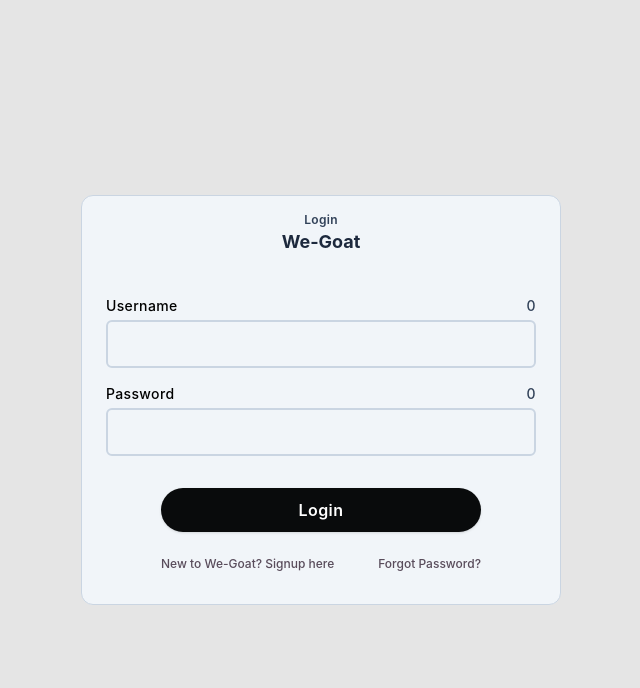
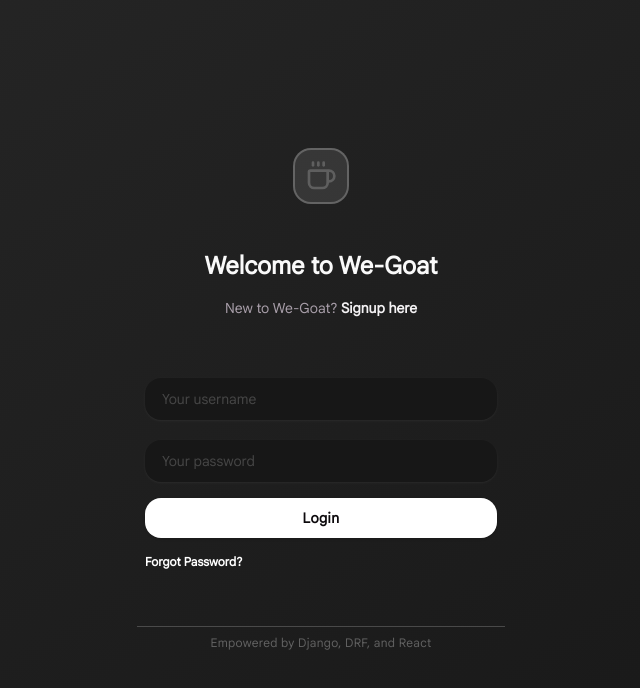
Before and after one commit to GetALifehahaha/we-goat-login, a React app in the folder frontend/: page /login in a window 1280 px wide. Shown: the top 688 px of the page, without its empty margins (319-959 px from the left). Built offline with nearby package versions, Linux system fonts and the light colour scheme; no server answers; the HTML template or start-up script is replaced by a standard one.

Commit message:
Redesigned Login and Register UI. Added GoogleSans (GOAT) font to the system.

```diff
--- a/frontend/src/features/auth/page/Login.jsx
+++ b/frontend/src/features/auth/page/Login.jsx
@@ -2,7 +2,7 @@
 import { Link } from 'react-router-dom';
 import authService from '../services/authService';
 // import { X } from 'lucide-react';
-import { Input, Button } from '../../shared/';
+import { Input, Button, PageLogo } from '../../shared/';
 
 const rules = [
     {
@@ -85,13 +85,18 @@
 
 
     return (
-        <div className='absolute left-0 top-0 max-w-full w-full max-h-screen h-full bg-black/10 backdrop-blur overflow-hidden
+        <div className='relative left-0 top-0 max-w-full w-full h-screen bg-linear-to-br from-neutral-800 to-neutral-900 backdrop-blur overflow-hidden
                         flex justify-center items-center
         '>
-            <div className='bg-slate-100 w-120 p-4 rounded-xl border border-slate-300 transition-all'>
-                <div className='text-md flex flex-col items-center justify-between mb-8'>
-                    <h5 className='text-slate-700 text-xs font-semibold tracking-wide'>Login</h5>
-                    <h1 className='font-bold text-lg text-slate-800'>We-Goat</h1>
+            <div className='w-100 p-4 rounded-xl transition-all '>
+                <div className='text-md flex flex-col items-center justify-between'>
+                    <PageLogo />
+
+                    <h1 className='text-mauve-50 text-2xl font-semibold mt-12 mb-4'>
+                        Welcome to We-Goat
+                    </h1>
+                    <Link to='/signup' className='text-mauve-400 text-sm'>New to We-Goat? <strong className='font-bold text-mauve-100'>Signup here</strong></Link>
+
                 </div>
                 <form onSubmit={async (e) => {
                     e.preventDefault();
@@ -100,37 +105,39 @@
 
                     authService.login(credentials);
                 }}
-                    className='flex flex-col p-2 gap-4'
+                    className='flex flex-col p-2 gap-4 my-12'
                 >
                     <Input
                         type='text'
                         name='username'
-                        label='Username'
                         value={credentials.username}
+                        hasCounter={false}
                         onChange={handleChange}
-                        placeholder='Username'
+                        placeholder='Your username'
                         error={fieldError.username}
                         onClear={clearField}
+                        className=' rounded-2xl bg-neutral-900'
                     />
 
                     <Input
                         type='password'
                         name='password'
-                        label='Password'
+                        hasCounter={false}
                         value={credentials.password}
                         onChange={handleChange}
-                        placeholder='Password'
+                        placeholder='Your password'
                         error={fieldError.password}
                         onClear={clearField}
+                        className='rounded-2xl bg-neutral-900'
+
                     />
 
-                    <Button type='submit' text='Login' />
+                    <Button type='submit' text='Login' className='w-full rounded-2xl bg-white text-mauve-950 text-sm hover:w-full hover:bg-white/70 mt-0' />
+                    <Link to='/forgotPassword' className='text-white text-xs font-semibold'>Forgot Password?</Link>
                 </form>
 
-                <div className='w-80 flex mx-auto my-4 items-center justify-between text-xs font-medium text-mauve-600'>
-                    <Link to='/signup' className='hover:text-mauve-800'>New to We-Goat? Signup here</Link>
-                    <Link to='/forgotPassword' className='hover:text-mauve-800'>Forgot Password?</Link>
-                </div>
+                <hr className='w-full text-white/20' />
+                <h5 className='text-xs text-white/30 text-center mt-2 font-light tracking-wide'>Empowered by Django, DRF, and React</h5>
             </div>
         </div >
     )
--- a/frontend/src/features/auth/page/Register.jsx
+++ b/frontend/src/features/auth/page/Register.jsx
@@ -1,19 +1,17 @@
 import { useState } from 'react'
 import { Link, useNavigate } from 'react-router-dom';
 import authService from '../services/authService';
-// import { X } from 'lucide-react';
-import { Input, Button, regex, Feedback } from '../../shared/';
+import { Input, Button, regex, Feedback, PageLogo } from '../../shared/';
 
 const rules = [
-    { field: 'username', limit: 255, min: 8, required: true },
+    { field: 'firstName', limit: 255, min: 2, required: true },
+    { field: 'lastName', limit: 255, min: 2, required: true },
+    { field: 'email', limit: 255, min: 8, required: true, isEmail: true },
+    { field: 'username', limit: 255, min: 4, required: true },
     { field: 'password', limit: 255, min: 8, required: true },
-    { field: 'firstName', limit: 255, min: 8, required: true },
-    { field: 'lastName', limit: 255, min: 8, required: true },
-    { field: 'email', limit: 255, min: 8, required: true, isEmail: true },
 ]
 
 const Register = () => {
-
     const [loading, setLoading] = useState(false);
     const navigate = useNavigate();
 
@@ -25,181 +23,168 @@
         firstName: '', lastName: '', email: '', username: '', password: ''
     });
 
-    const [feedback, setFeedback] = useState([{ type: '', message: '' }])
-
-    const handleFieldError = (field, message) => {
-        setFieldError((prevErrors) => {
-            return {
-                ...prevErrors,
-                [field]: message
-            }
-        })
-    }
+    const [feedback, setFeedback] = useState([]);
 
     const clearField = (field) => {
-        setCredentials(credentials => {
-            return {
-                ...credentials, [field]: ''
-            }
-        })
+        setCredentials(prev => ({ ...prev, [field]: '' }));
+        setFieldError(prev => ({ ...prev, [field]: '' }));
     }
 
     const validateFields = () => {
-        let valid = true;
+        let isValid = true;
+        const newErrors = { firstName: '', lastName: '', email: '', username: '', password: '' };
 
-        Object.entries(credentials).forEach((info) => {
-            const field = info[0]; const value = info[1];
+        for (const [field, value] of Object.entries(credentials)) {
+            const rule = rules.find(r => r.field === field);
+            if (!rule) continue;
 
-            const rule = rules.find(rule => rule.field == field);
-            let pass = true;
+            const trimmedValue = value.trim();
 
-            if (rule?.limit && value.trim().length > rule?.limit) {
-                handleFieldError(field, `This field is too long. It must be no more than ${rule.limit}`);
-                valid = false; pass = false;
+            if (rule.required && trimmedValue === '') {
+                newErrors[field] = "This field is required";
+                isValid = false;
+            } else if (rule.limit && trimmedValue.length > rule.limit) {
+                newErrors[field] = `Maximum ${rule.limit} characters allowed`;
+                isValid = false;
+            } else if (rule.min && trimmedValue.length < rule.min) {
+                newErrors[field] = `Minimum ${rule.min} characters required`;
+                isValid = false;
+            } else if (rule.isEmail && !regex.email.test(trimmedValue)) {
+                newErrors[field] = "Invalid email format";
+                isValid = false;
+            }
         }
 
-
-            if (rule?.min && rule?.required && value.trim().length < rule?.min) {
-                handleFieldError(field, `${field[0].toUpperCase() + field.slice(1)} is too short. It must be at least ${rule.min} alphanumeric characters`);
-                valid = false; pass = false;
-            }
-
-            if (rule?.required && value.trim() == '') {
-                handleFieldError(field, "This field is required");
-                valid = false; pass = false;
-            }
-
-            if (rule?.isEmail && !regex.email.test(value.trim())) {
-                handleFieldError(field, "This field must be in email format.");
-                valid = false; pass = false;
-            }
-
-            if (pass) handleFieldError(field, "")
-        });
-
-        return valid;
+        setFieldError(newErrors);
+        return isValid;
     }
 
     const handleChange = (e) => {
-        setCredentials(() => {
-            return {
-                ...credentials,
-                [e.target.name]: e.target.value
+        const { name, value } = e.target;
+        setCredentials(prev => ({ ...prev, [name]: value }));
+        if (fieldError[name]) {
+            setFieldError(prev => ({ ...prev, [name]: '' }));
         }
-        });
     }
 
     const handleFeedback = (responses) => {
-        let errorFeedback = [{}];
-        Object.entries(responses).forEach(([_, messages]) => {
-            console.log(messages)
-            const message = messages.join(', ');
-            errorFeedback = [...errorFeedback, { type: 'error', message: message }];
-            setFeedback(errorFeedback)
-        });
+        const mappedErrors = Object.values(responses).map(messages => ({
+            type: 'error',
+            message: messages.join(', ')
+        }));
+        setFeedback(mappedErrors);
+    }
+
+    const handleSubmit = async (e) => {
+        e.preventDefault();
+        setFeedback([]);
+
+        if (!validateFields()) return;
+
+        setLoading(true);
+
+        try {
+            const response = await authService.register(credentials);
+
+            if (response.status === 200) {
+                navigate('/login');
+            } else if (response.status === 400) {
+                handleFeedback(response.data);
+            }
+        } catch (error) {
+            setFeedback([{ type: 'error', message: 'An unexpected error occurred. Please try again.' }]);
+        } finally {
+            setLoading(false);
+        }
     }
 
     return (
-        <div className='absolute left-0 top-0 max-w-full w-full max-h-screen h-full bg-black/10 backdrop-blur overflow-hidden
-                        flex justify-center items-center
-        '>
-            <div className='bg-slate-100 w-180 p-4 rounded-xl border border-slate-300 transition-all'>
-                <div className='text-md flex flex-col items-center justify-between mb-8'>
-                    <h5 className='text-slate-700 text-xs font-semibold tracking-wide'>Sign Up</h5>
-                    <h1 className='font-bold text-lg text-slate-800'>We-Goat</h1>
+        <div className='relative left-0 top-0 max-w-full w-full h-screen bg-linear-to-br from-neutral-800 to-neutral-900 backdrop-blur overflow-hidden flex justify-center items-center'>
+            <div className='w-100 p-4 rounded-xl transition-all'>
+
+                <div className='text-md flex flex-col items-center justify-between'>
+                    <h1 className='text-mauve-50 text-2xl font-semibold mt-12 mb-4'>
+                        Create your account
+                    </h1>
+
+                    <Link to='/login' className='text-mauve-400 text-sm'>
+                        Already have an account? <strong className='text-mauve-100'>Login here</strong>
+                    </Link>
                 </div>
-                <form onSubmit={async (e) => {
-                    e.preventDefault();
-                    setLoading(true);
-                    try {
 
-                        if (!validateFields()) return
+                <form onSubmit={handleSubmit} className='flex flex-col p-2 gap-4 my-12'>
 
-                        const response = await authService.register(credentials);
-
-
-                        if (response.status == 200) {
-                            navigate('/login')
-                        }
-                        if (response.status == 400) {
-                            handleFeedback(response.data)
-                        }
-                    } catch {
-                        console.log('')
-                    } finally {
-                        setLoading(false);
-                    }
-
-                }}
-                    className='flex flex-col p-2 gap-4'
-                >
-                    <div className='grid grid-cols-3 gap-2'>
                     <Input
                         type='text'
                         name='firstName'
-                            label='First Name'
                         value={credentials.firstName}
                         onChange={handleChange}
+                        placeholder='First name'
+                        hasCounter={false}
                         error={fieldError.firstName}
                         onClear={clearField}
+                        className='rounded-2xl bg-neutral-900'
                     />
+
                     <Input
                         type='text'
                         name='lastName'
-                            label='Last Name'
                         value={credentials.lastName}
                         onChange={handleChange}
+                        placeholder='Last name'
+                        hasCounter={false}
                         error={fieldError.lastName}
                         onClear={clearField}
+                        className='rounded-2xl bg-neutral-900'
                     />
+
                     <Input
                         type='text'
                         name='email'
-                            label='Email Address'
                         value={credentials.email}
                         onChange={handleChange}
+                        placeholder='Email address'
+                        hasCounter={false}
                         error={fieldError.email}
                         onClear={clearField}
+                        className='rounded-2xl bg-neutral-900'
                     />
-                    </div>
 
-                    <hr className='my-2 text-mauve-300 ' />
-
-                    <div className='grid grid-cols-2 gap-2'>
                     <Input
                         type='text'
                         name='username'
-                            label='Username'
                         value={credentials.username}
                         onChange={handleChange}
                         placeholder='Username'
+                        hasCounter={false}
                         error={fieldError.username}
                         onClear={clearField}
+                        className='rounded-2xl bg-neutral-900'
                     />
 
                     <Input
                         type='password'
                         name='password'
-                            label='Password'
                         value={credentials.password}
                         onChange={handleChange}
                         placeholder='Password'
+                        hasCounter={false}
                         error={fieldError.password}
                         onClear={clearField}
+                        className='rounded-2xl bg-neutral-900'
                     />
-                    </div>
 
-                    <Button type='submit' text='Login' loading={loading} />
+                    <Button
+                        type='submit'
+                        text='Sign Up'
+                        loading={loading}
+                        className='w-full rounded-2xl bg-white text-mauve-950 text-sm hover:w-full hover:bg-white/70'
+                    />
                 </form>
 
                 <Feedback feedback={feedback} />
-
-                <div className='w-80 flex mx-auto my-4 justify-center items-center text-center text-xs font-medium text-mauve-600'>
-                    <Link to='/login' className='hover:text-mauve-800 text-center'>Already have an account? Log in here</Link>
             </div>
-
         </div>
-        </div >
     )
 }
 
--- a/frontend/src/features/shared/components/Input.jsx
+++ b/frontend/src/features/shared/components/Input.jsx
@@ -2,7 +2,7 @@
 import { X } from 'lucide-react'
 import cn from '../utils/cn'
 
-const Input = ({ name, label, value, error = "Error", isNumber = false, onChange, onClear }) => {
+const Input = ({ type, name, label, value, error = "Error", placeholder = '', hasCounter = true, isNumber = false, onChange, onClear, className }) => {
 
     console.log(error)
 
@@ -20,16 +20,19 @@
         <div className='flex flex-col gap-1 w-full'>
             <div className='flex flex-row justify-between gap-2 items-center text-sm font-medium tracking-wide'>
                 <label htmlFor={name}>{label}</label>
-                <h5 className=' text-slate-700'>{value.trim().length}</h5>
+                {hasCounter &&
+                    <h5 className=' text-slate-700'>{value.trim().length}</h5>
+                }
             </div>
-            <div className={cn('px-4 py-2.5 rounded-md border-2 border-slate-300 flex flex-row items-center hover:border-slate-400 transition', error.trim() && 'border-red-300 hover:border-red-500')}>
+            <div className={cn('px-4 py-2.5 rounded-md border border-white/0 shadow-white/5 shadow-xs flex flex-row items-center hover:border-slate-400 transition', error.trim() && 'border-red-500 hover:border-red-400', className)}>
                 <input
-                    type="text"
+                    type={type}
                     id={name}
                     name={name}
                     value={value}
+                    placeholder={placeholder}
                     onChange={validateInput}
-                    className={cn('focus:outline-none w-full')}
+                    className={cn('focus:outline-none w-full placeholder:text-white/20 placeholder:font-extralight text-white text-sm')}
                 />
                 {value && (
                     <button type='button' onClick={() => onClear(name)} className='text-xs text-slate-400 cursor-pointer ml-2' aria-label='Clear'>
@@ -37,7 +40,7 @@
                     </button>
                 )}
             </div>
-            {error && <span className="text-red-400 text-xs font-bold">{error}</span>}
+            {error && <span className="text-red-500 text-xs font-medium">{error}</span>}
         </div>
     )
 }
--- /dev/null
+++ b/frontend/src/features/shared/components/PageLogo.jsx
@@ -0,0 +1,12 @@
+import React from 'react'
+import { Coffee } from 'lucide-react'
+
+const PageLogo = () => {
+    return (
+        <div className='flex flex-row items-center gap-2 text-white p-2.5 bg-white/10 rounded-2xl ring-2 ring-white/30'>
+            <Coffee size={32} opacity={0.2} />
+        </div>
+    )
+}
+
+export default PageLogo
--- a/frontend/src/features/shared/index.js
+++ b/frontend/src/features/shared/index.js
@@ -8,6 +8,7 @@
 export {default as Sidebar} from './components/Sidebar.jsx'
 export {default as Button} from './components/Button.jsx'
 export {default as Feedback} from './components/Feedback.jsx'
+export {default as PageLogo} from './components/PageLogo.jsx'
 
 // CONFIG
 
--- a/frontend/src/index.css
+++ b/frontend/src/index.css
@@ -1 +1,12 @@
 @import 'tailwindcss';
+
+@font-face {
+    font-family: "Google Sans";
+    src: url('./assets/fonts/GoogleSans_17pt-Regular.ttf') format('truetype');
+    font-variant: 100 900;
+    font-display: swap;
+}
+
+* {
+    font-family: 'Google Sans';
+}
```
Also changed, not shown: frontend/src/features/blog/Page.jsx (added, +9 -0 lines), frontend/src/assets/fonts/GoogleSans_17pt-Regular.ttf (added). Lines whose indentation alone changed are shown as unchanged.
